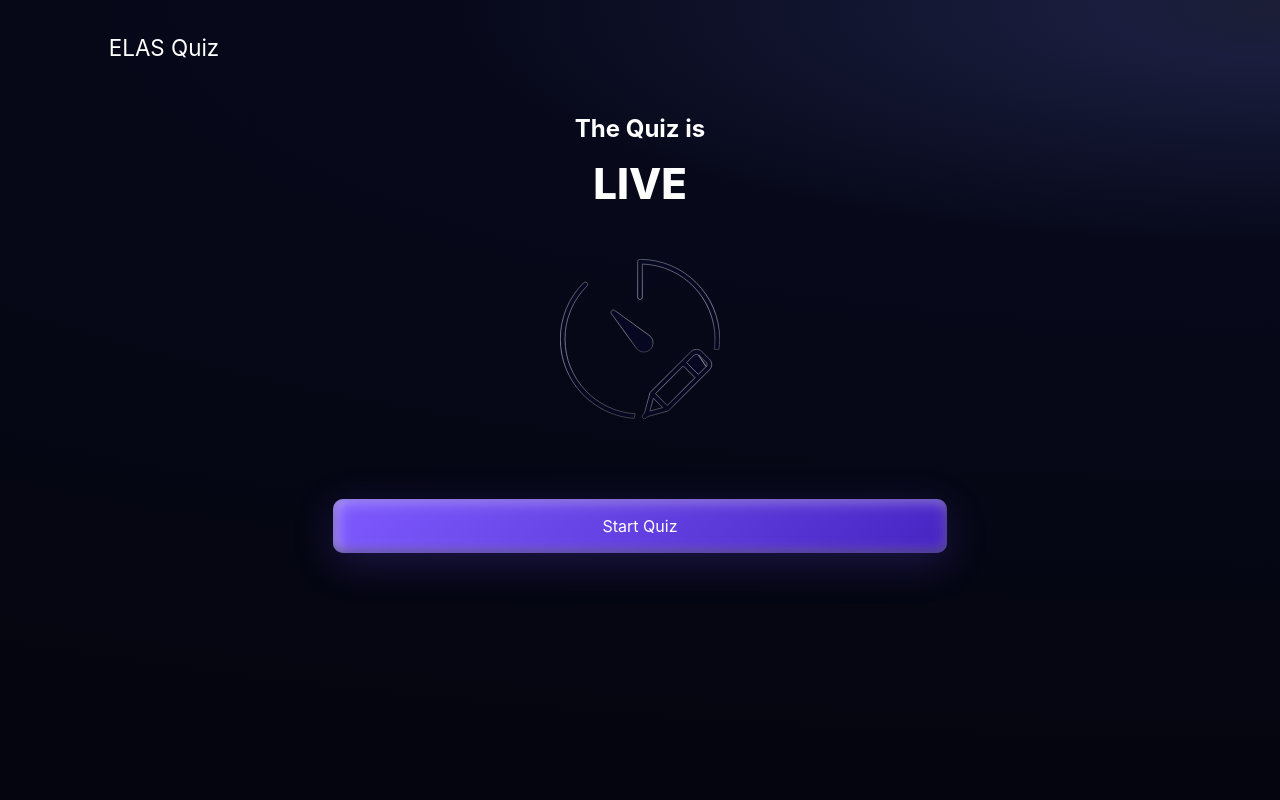
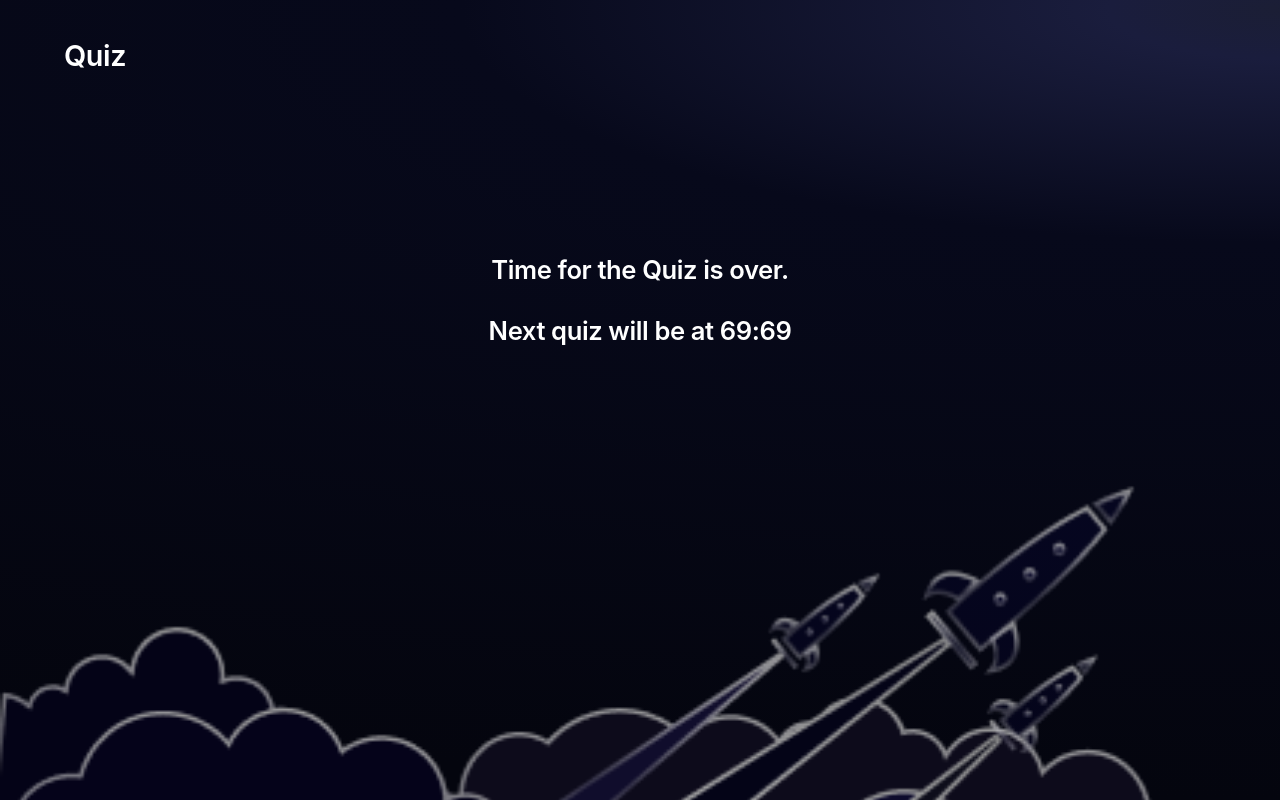
Before and after one commit to dvm-bitspilani/elas-app, a React (Create React App) app: page /QuizOver in a window 1280 px wide. Shown: the top 800 px of the page. Built offline with nearby package versions, Linux system fonts and the light colour scheme; no server answers; a web font is replaced by a local one.

Commit message:
latest build

```diff
--- a/src/App.js
+++ b/src/App.js
@@ -11,6 +11,7 @@ import SubmitPage from "./pages/SubmitPage.jsx"
 import LivePage from "./pages/LivePage.jsx"
 import QuizTimer from "./pages/QuizTimer.jsx"
 import QuizQuestion from "./pages/QuizQuestion.jsx"
+import QuizOver from "./pages/QuizOver.jsx"
 
 export default function App() {
   return (
@@ -23,6 +24,7 @@ export default function App() {
         <Route path="/SubmitPage" element={<SubmitPage />} />
         <Route path="/LivePage" element={<LivePage />} />
         <Route path="/QuizQuestion" exact element={<QuizQuestion />} />
+        <Route path="/QuizOver" exact element={<QuizOver />} />
         <Route path="/:jwt" element={<QuizTimer />} />
 
       </Routes>
--- /dev/null
+++ b/src/pages/QuizOver.jsx
@@ -0,0 +1,20 @@
+import React from 'react';
+import BackButton from "../Components/BackButton.jsx"
+import "../css/submitPage.css"
+export default function QuizOver() {
+    return (
+        <div className="SubmitPageWrapper">
+            <div class="head">
+                <div class="title">Quiz</div>
+                {/* <div class="left"></div>
+                <div id="rightArrow" class="left"></div> */}
+            </div>
+            <div class="content">
+                <div class="text">Time for the Quiz is over.</div>
+                <div class="text">Next quiz will be at 69:69</div>
+            </div>
+            <img class="bgImg" src={require("../assets/background.png")} alt=""></img>
+        </div>
+    );
+
+}
```
Also changed, not shown: 21 other files (tests, documents, lock files or other folders).
